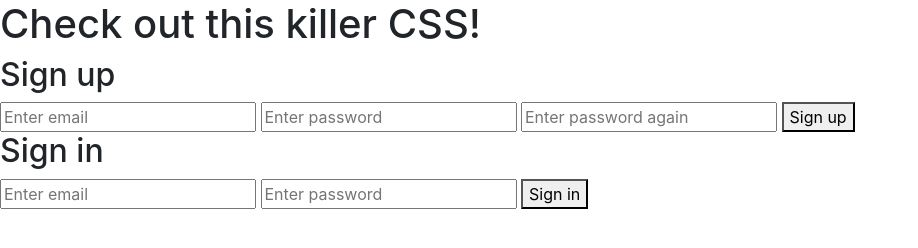
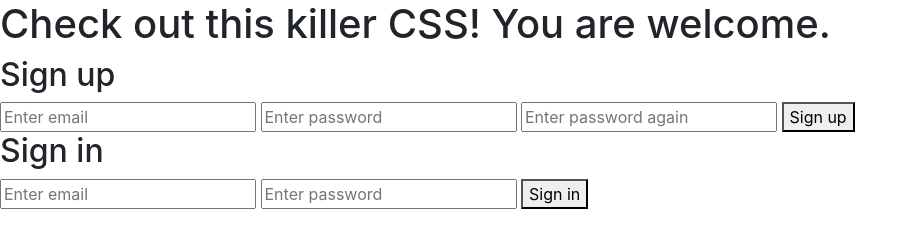
Before and after one commit to tylerr36/project-two-client, a website built with webpack: page index.html in a window 1280 px wide. Shown: the whole page, without its empty margins (0-918 px from the left). Built offline with nearby package versions, Linux system fonts and the light colour scheme.

```diff
--- a/assets/scripts/events.js
+++ b/assets/scripts/events.js
@@ -52,7 +52,7 @@
 }
 
 const onViewSelections = function (event) {
-  console.log('Made it to events!')
+  // console.log('Made it to events!')
   event.preventDefault()
   // const form = event.target
   // const formData = getFormFields(form)
@@ -62,7 +62,7 @@
 }
 
 const onViewOneSelection = function (event) {
-  // console.log('Made it to events for view one!')
+  // // console.log('Made it to events for view one!')
   event.preventDefault()
   const form = event.target
   const formData = getFormFields(form)
@@ -72,7 +72,7 @@
 }
 
 const onDeleteOneSelection = function (event) {
-  console.log('Made it to events for view one!')
+  // console.log('Made it to events for view one!')
   event.preventDefault()
   const form = event.target
   const formData = getFormFields(form)
--- a/index.html
+++ b/index.html
@@ -14,7 +14,7 @@
 </head>
 
 <body>
-  <h1>Check out this killer CSS!</h1>
+  <h1>Check out this killer CSS! You are welcome.</h1>
   <div id="message"></div>
   <div class="before-sign-in">
     <form id="sign-up">
@@ -24,6 +24,24 @@
       <input type="password" name="credentials[password_confirmation]" placeholder='Enter password again'>
       <button type="submit">Sign up</button>
     </form>
+
+    <!-- <style>
+    #example1 {
+      border: 2px solid black;
+      padding: 25px;
+      background: url(https://images-na.ssl-images-amazon.com/images/I/51uCzBpGlFL._AC_SL1000_.jpg);
+      background-repeat: no-repeat;
+      background-size: auto;
+    }
+    </style> -->
+
+    <!-- <style>
+body {
+  background-image: url("https://images-na.ssl-images-amazon.com/images/I/51uCzBpGlFL._AC_SL1000_.jpg");
+  background-repeat: no-repeat;
+  /* background-size: auto; */
+}
+</style> -->
 
     <form id="sign-in">
       <h2 class='signin'>Sign in</h2>
```
Also changed, not shown: assets/scripts/api.js (+4 -4 lines), assets/scripts/ui.js (+11 -11 lines).
